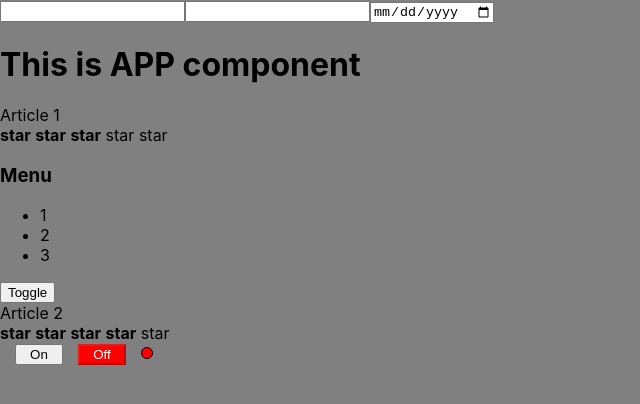
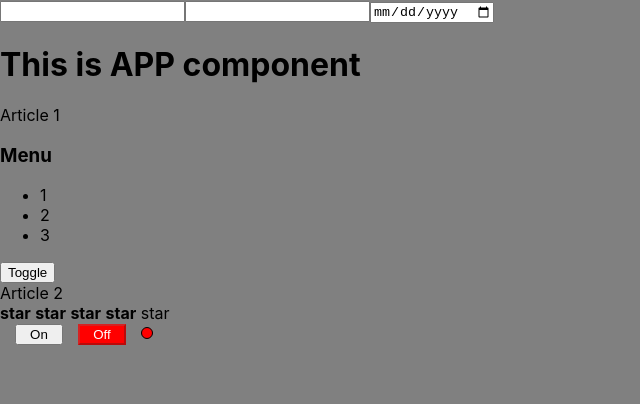
Before and after one commit to pampukhaleo/incubator, a React (Create React App) app: page / in a window 1280 px wide. Shown: the top 404 px of the page, without its empty margins (0-640 px from the left). Built offline with nearby package versions, Linux system fonts and the light colour scheme.

Commit message:
Uncontrolled Rating

```diff
--- a/src/App.tsx
+++ b/src/App.tsx
@@ -4,6 +4,7 @@
 import Rating from "./components/Rating/Rating";
 import { OnOff } from './components/OnOff/OnOff';
 import UncontrolledAccordion from './components/UncontrolledAccordion/UncontrolledAccordion';
+import UncontrolledRating from './components/UncontrolledRating/UncontrolledRating';
 
 function App() {
   const [collapsed, setCollapsed] = useState<boolean>(false)
@@ -15,12 +16,13 @@
       <input type="date"/>
       <PageTitle title={'This is APP component'}/>
       Article 1
-      <Rating value={3}/>
+      {/*<Rating value={3}/>*/}
       {/*<Accordion title={'Menu'} collapsed={collapsed} />*/}
       {/*<Accordion title={'Images'} collapsed={collapsed} />*/}
       <UncontrolledAccordion title={'Menu'}/>
       Article 2
-      <Rating value={4}/>
+      {/*<Rating value={4}/>*/}
+      <UncontrolledRating />
       <OnOff />
     </div>
   );
--- /dev/null
+++ b/src/components/UncontrolledRating/UncontrolledRating.tsx
@@ -0,0 +1,33 @@
+import React, { useState } from 'react';
+
+type RatingPropsType = {
+
+}
+
+function UncontrolledRating({}: RatingPropsType) {
+
+  const [value, setValue] = useState(4);
+
+  return (
+    <div>
+      <Star selected={value > 0}/>
+      <Star selected={value > 1}/>
+      <Star selected={value > 2}/>
+      <Star selected={value > 3}/>
+      <Star selected={value > 4}/>
+    </div>
+  )
+}
+
+type StarPropsType = {
+  selected: boolean
+}
+
+function Star({selected}: StarPropsType) {
+  if (selected) {
+    return <span><b>star</b> </span>
+  }
+  return <span>star </span>
+}
+
+export default UncontrolledRating
```
